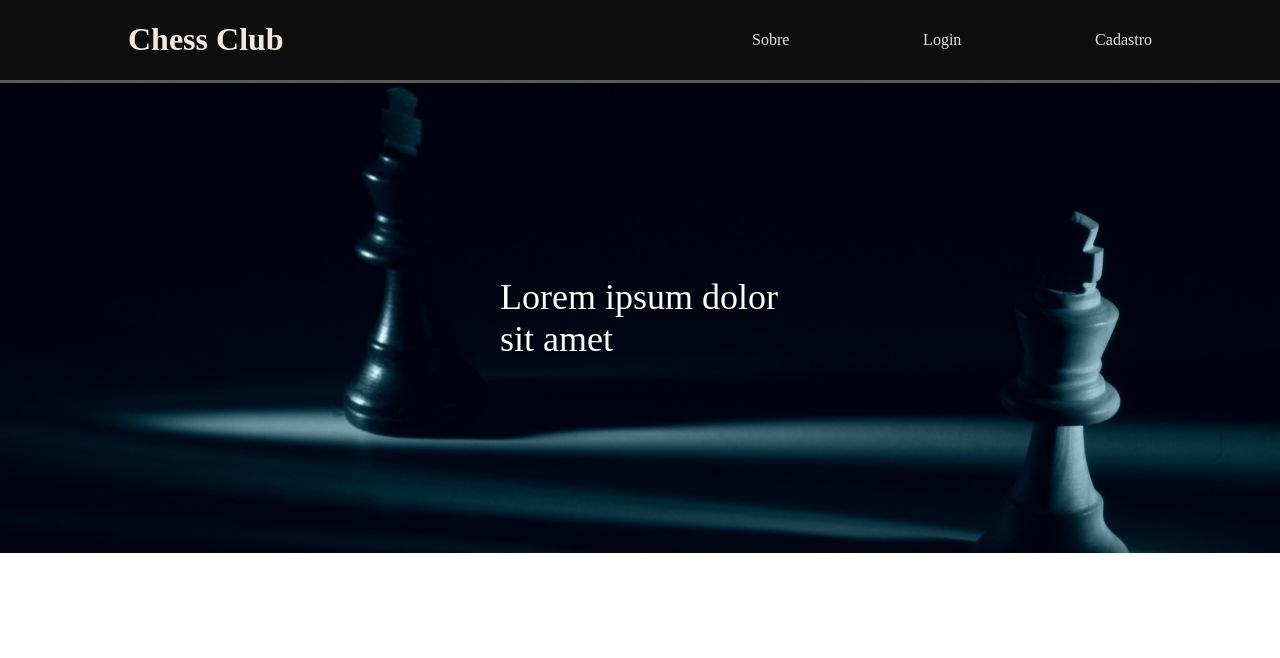
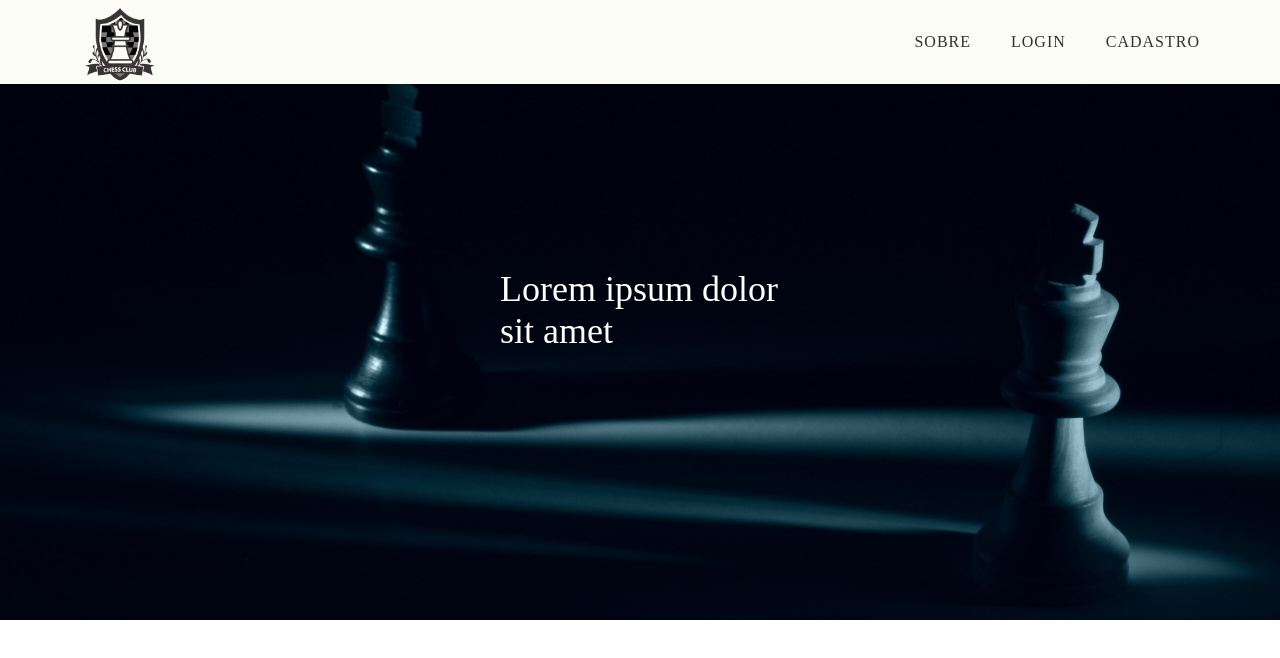
Before and after one commit to pedroarturdesouza/ProjetoIndividual-ChessClub, a plain HTML site: page public/index.html in a window 1280 px wide. Drawn offline with Linux system fonts and the light colour scheme.

Commit message:
atualizando nav e adicionando logo

```diff
--- a/public/css/index.css
+++ b/public/css/index.css
@@ -10,10 +10,22 @@ body {
 }
 
 .header {
-      border-bottom: 3px solid #5c5b5b;
+      border-bottom: 3px solid #FBFCF6;
       margin: 0px 0px 0px 0px;
       background-color: rgb(15, 14, 14);
 
+}
+
+.nav {
+    position: fixed;
+    width: 100%;
+    height: 84px;
+    display: flex;
+    justify-content: space-between;
+    align-items: center;
+    background-color: #FBFCF6;
+    transition: all .4s ease-in-out;
+    z-index: 2;
 }
 
 .header .container  {
@@ -33,6 +45,31 @@ body {
     justify-content: space-between;
     color: rgb(224, 224, 224)    ; }
 
+    #header .nav ul {
+        list-style: none;
+        display: flex;
+        padding-right: 60px;
+    }
+
+    #header .nav ul li {
+        font-size: 1rem;
+        font-weight: 500;
+        color: var(--secondary-color);
+        text-transform: uppercase;
+        letter-spacing: 1px;
+        user-select: none;
+        cursor: pointer;
+        background-image: linear-gradient(to right, #3ca9c2, #3ca9c2 50%, #313131 50%);
+        background-size: 200% 100%;
+        background-position: 100%;
+        -webkit-background-clip: text;
+        -webkit-text-fill-color: transparent;
+        transition: all .4s ease-in-out;
+        margin: 0 20px;
+    }
+
+
+
     .header a {
         text-decoration: none;
         color: rgb(243, 243, 243);
@@ -40,6 +77,13 @@ body {
 
 
        }
+       #header .nav img {
+        margin: 12px 0 0 80px;
+        height: 80px;
+        cursor: pointer;
+        user-select: none;
+        pointer-events: none;
+    }
 
 
        .header h1 {
@@ -67,7 +111,7 @@ body {
 
         justify-content: center;
         align-items: center;
-        height: 470px;
+        height: 620px;
 
     }
 
--- a/public/index.html
+++ b/public/index.html
@@ -3,27 +3,24 @@
 <head>
     <meta charset="UTF-8">
     <meta name="viewport" content="width=device-width, initial-scale=1.0">
-    <title>Document</title>
+    <title>Chess Club</title>
     <link rel="stylesheet" href="css/index.css"
     >
 </head>
 <body>
-    <div class="header">
+    <header id="header">
 
-        <div class="container">
+        <nav class="nav">
 
-                <h1>
-                    Chess Club
-                </h1>
-
+              <a href="#header"><img src="assets/img/Chess_Club_logo-PhotoRoom.png-PhotoRoom.png"></a>
             <ul>
                <li>Sobre</li>
                <li>Login</li>
                <li>Cadastro</li>
             </ul>
 
-        </div>
-    </div>
+        </nav>
+    </header>
 
     <div class="banner">
 
```
Also changed, not shown: public/assets/img/Chess_Club_logo-PhotoRoom.png-PhotoRoom.png (added), public/assets/img/Chess_Club_logo.jpg (added).
